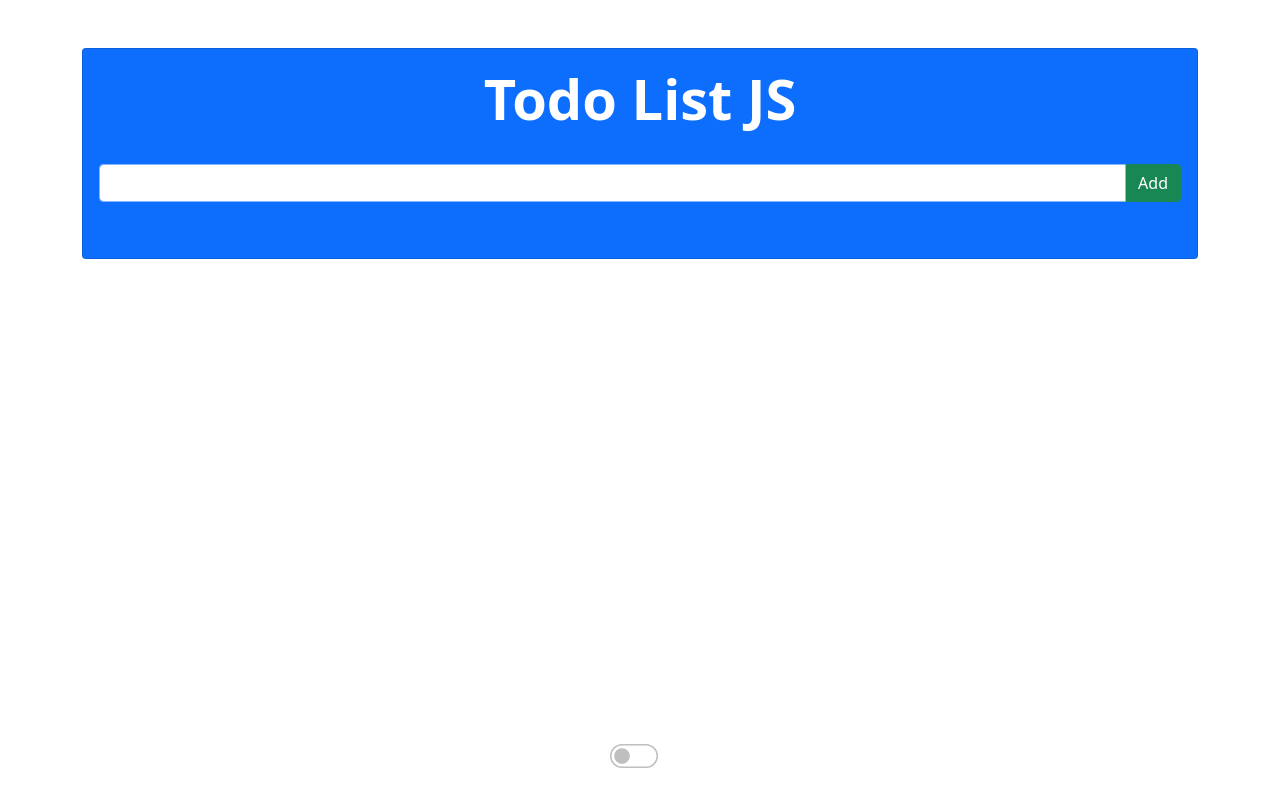
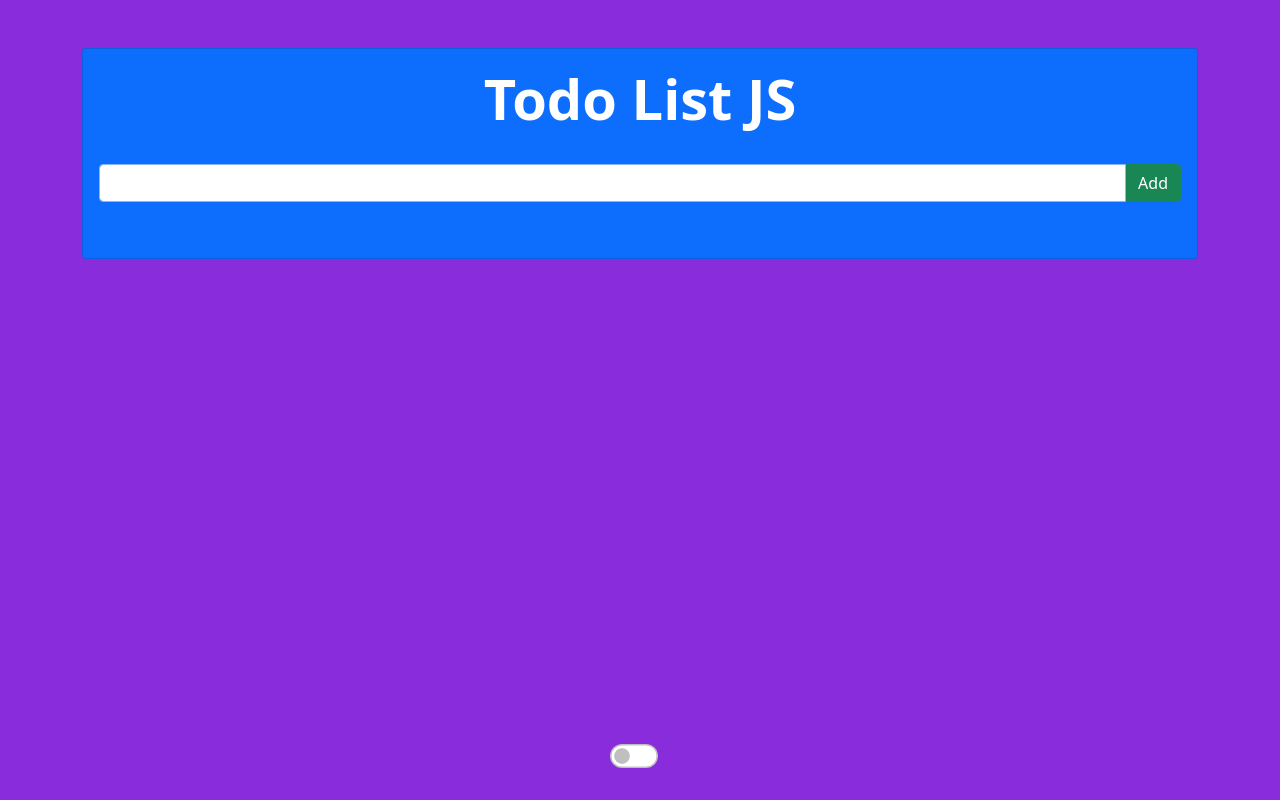
Before and after one commit to srpollin1/todo-list-js, a plain HTML site: page index.html in a window 1280 px wide. Drawn offline with nearby package versions, Linux system fonts and the light colour scheme.

Commit message:
Update css

```diff
--- a/style.css
+++ b/style.css
@@ -24,6 +24,9 @@ input,
 .btn {
   transition: all 1s;
 }
+body {
+  background-color: #892cdc;
+}
 
 body.darkMode {
   background-color: #892cdc;
```
